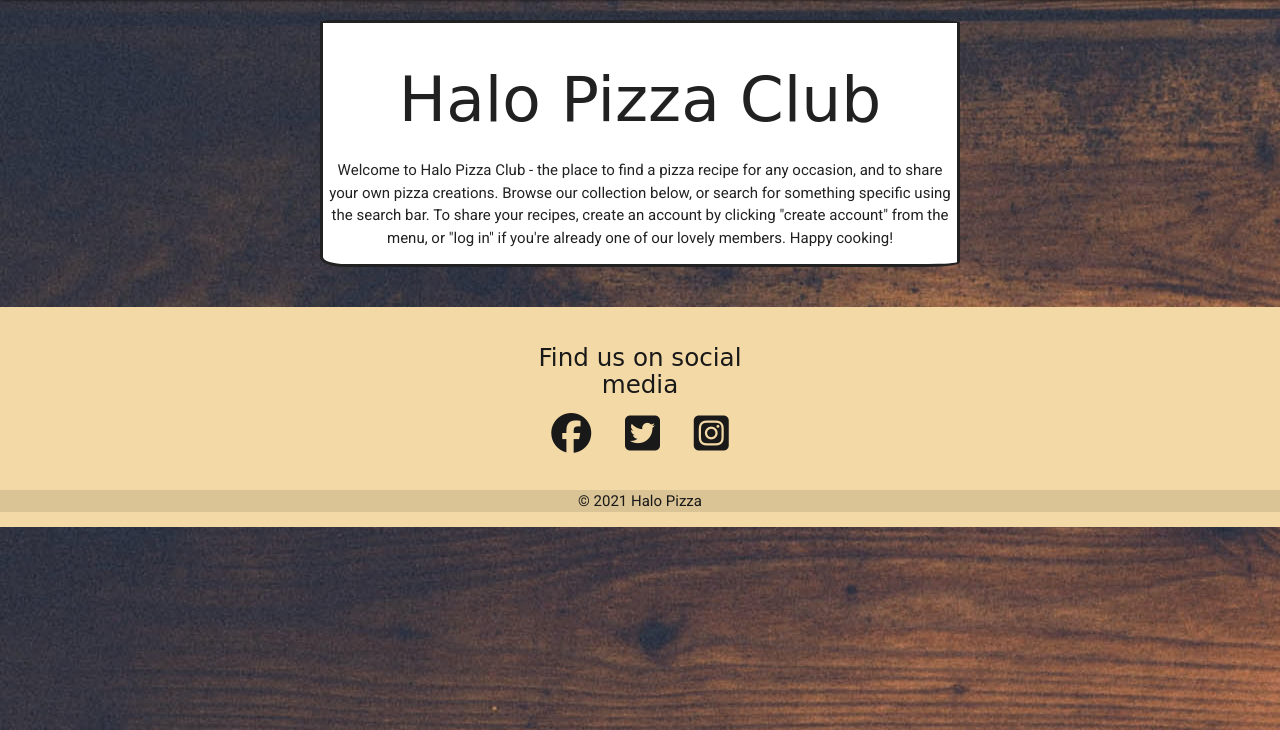
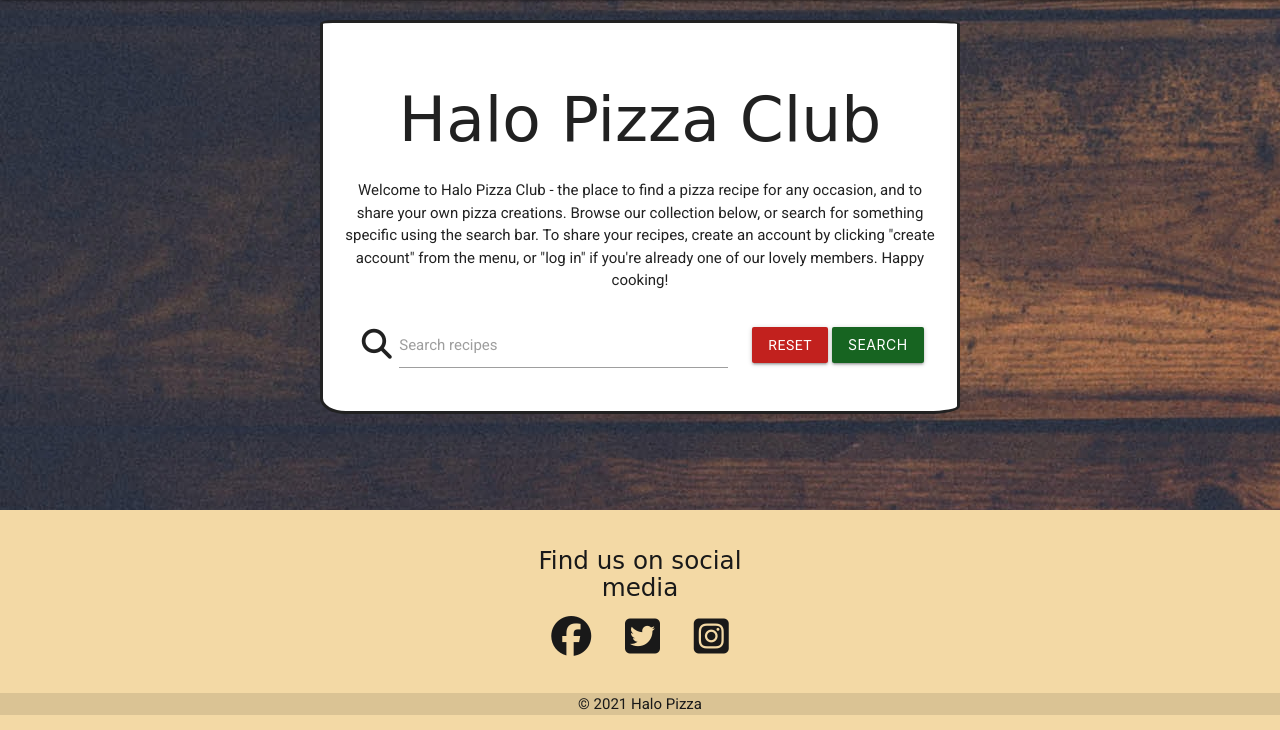
Before and after one commit to James-VT/MS3_Halo_Pizza, a Flask app: page / in a window 1280 px wide. Shown: the part 70-800 px from the top of the page. Run offline with Flask 2, Linux system fonts and the light colour scheme; data that the repository does not hold is empty; some libraries are stand-ins or nearby versions; some web fonts are replaced.

Commit message:
add: Adds search bar functionality and styling for it

```diff
--- a/app.py
+++ b/app.py
@@ -35,6 +35,13 @@ def get_recipes():
     # we wrap the entire find method in a Python list()
     # we turn it into a proper list.
     recipes = list(mongo.db.recipes.find())
+    return render_template("home.html", recipes=recipes)
+
+
+@app.route("/search", methods=["GET", "POST"])
+def search():
+    query = request.form.get("query")
+    recipes = list(mongo.db.recipes.find({"$text": {"$search": query}}))
     return render_template("home.html", recipes=recipes)
 
 
--- a/static/css/style.css
+++ b/static/css/style.css
@@ -97,11 +97,22 @@ hr {
     width: 50%;
     margin-top: 20px;
     background: #ffffff;
+    padding: 20px;
     position: relative;
 }
 
 .card-content-padding {
     padding: 0px 024px 24px 24px !important;
+}
+
+/* ------------------Search bar */
+
+.search-bar-style {
+    width: 50%;
+}
+
+.search-results-style {
+    margin: auto;
 }
 
 /* ------------------Register form */
--- a/templates/home.html
+++ b/templates/home.html
@@ -6,9 +6,25 @@
         <p>Welcome to Halo Pizza Club - the place to find a pizza recipe for any occasion, and to share your own pizza creations. Browse our collection below, or search for something
             specific using the search bar. To share your recipes, create an account by clicking "create account" from the menu, or "log in" if you're already one of our lovely members. Happy cooking!
         </p>
+        <form action="{{ url_for('search') }}" method="post" class="s12">
+            <div class="center-align">
+                <div class="input-field col s12 m8">
+                    <i class="fas fa-search prefix"></i>
+                    <input type="text" name="query" id="query" minlength="3" class="validate" required>
+                    <label for="query">Search recipes</label>
+                </div>
+            </div>
+                <div class="col s12 m4 centre-align">
+                    <a href="{{ url_for('get_recipes') }}" class="btn negative-button-style">Reset</a>
+                    <button type="submit" class="btn positive-button-style">
+                        Search
+                    </button>
+                </div>
+            </div>
+        </form>
     </div>
 
-    <div class="row">
+    <div class="row search-results-style">
         {% for recipe in recipes %}
         <div class="col s12 m6">
             <div class="card medium home-card-style">
```
Lines whose indentation alone changed are shown as unchanged.
